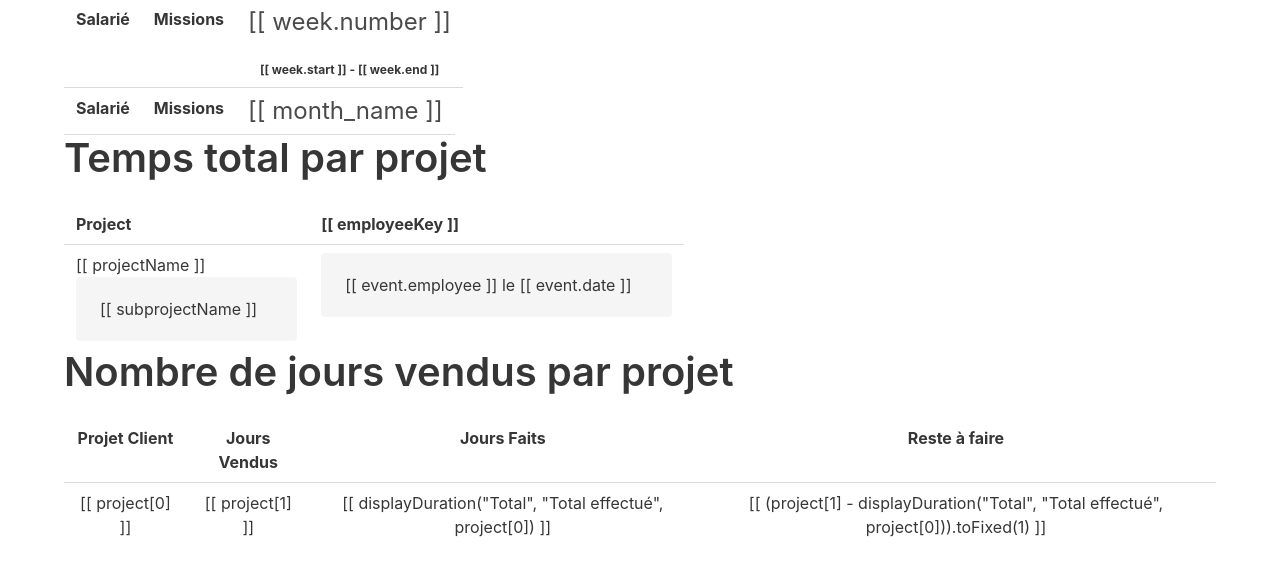
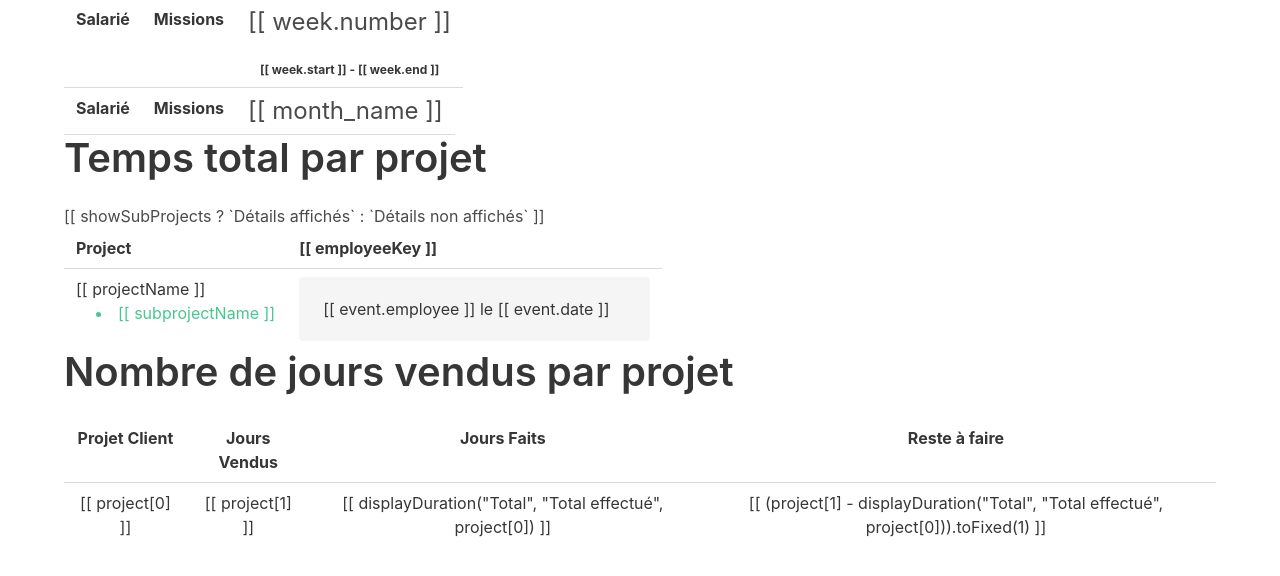
Before and after one commit to TelesCoop/white-rabbit, a Django app: template white_rabbit/templates/home.html in a window 1280 px wide. Shown: the part 159-735 px from the top of the page. Run offline with Django 3.2, Linux system fonts and the light colour scheme; the template is opened without the code that fills it, so the values that code supplies are empty; the visitor is signed in with stand-in values (Sample User, id 1); some libraries are stand-ins or nearby versions.

Commit message:
:style: Change style to subprojects and add checkbox

```diff
--- a/white_rabbit/templates/home.html
+++ b/white_rabbit/templates/home.html
@@ -151,6 +151,11 @@
         </b-tab-item>
         <b-tab-item label="Total par projet">
             <h2 class="title is-2">Temps total par projet</h2>
+            <b-field>
+                <b-checkbox v-model="showSubProjects" type="is-success">
+                    [[ showSubProjects ? `Détails affichés` : `Détails non affichés` ]]
+                </b-checkbox>
+            </b-field>
 
             <b-tabs v-model="activeMonth" :expanded="true" :multiline="true" animation="none">
                 <b-tab-item v-for="month in Object.keys(timePerEmployeePerMonthPerProject.Total)" :label="month">
@@ -163,9 +168,9 @@
                         </tr>
                         <tr v-for="projectName in Object.keys(timePerEmployeePerMonthPerProject.Total[month])">
                             <td>
-                                <div v-if="Object.keys(timePerEmployeePerMonthPerProject.Total[month][projectName]['subprojects']).length <= 0">[[ projectName ]]</div>
-                                <b-collapse
-                                    v-if="Object.keys(timePerEmployeePerMonthPerProject.Total[month][projectName]['subprojects']).length > 0"
+                                <div>[[ projectName ]]</div>
+                                {% comment %} <b-collapse
+
                                     :animation="''"
                                     :open="false"
                                     :aria-id="employeeKey + month + projectName + subprojectName"
@@ -175,14 +180,14 @@
                                             [[ projectName ]]
                                         </span>
                                     </template>
-                                    <div class="notification">
+                                </b-collapse> {% endcomment %}
+                                <div v-if="Object.keys(timePerEmployeePerMonthPerProject.Total[month][projectName]['subprojects']).length > 0  && showSubProjects">
                                     <ul>
-                                            <li v-for="subprojectName in Object.keys(timePerEmployeePerMonthPerProject.Total[month][projectName]['subprojects'])">
+                                        <li style="padding-left: 20px; list-style: inside; color: #48c78e;" v-for="subprojectName in Object.keys(timePerEmployeePerMonthPerProject.Total[month][projectName]['subprojects'])">
                                             [[ subprojectName ]]
                                         </li>
                                     </ul>
                                 </div>
-                                </b-collapse>
                             </td>
                             <td v-for="employeeKey in Object.keys(timePerEmployeePerMonthPerProject)">
                                 <b-collapse
@@ -194,14 +199,19 @@
                                     <template #trigger>
                                         <span :aria-controls="employeeKey + month + projectName">
                                             [[ displayDuration(employeeKey, month, projectName) ]]
-                                            <div class="notification" v-if="Object.keys(timePerEmployeePerMonthPerProject.Total[month][projectName]['subprojects']).length > 0">
+                                        </span>
+                                        <div style="color: #48c78e;" v-if="Object.keys(timePerEmployeePerMonthPerProject.Total[month][projectName]['subprojects']).length > 0 && showSubProjects">
                                             <ul>
                                                 <li v-for="subprojectName in Object.keys(timePerEmployeePerMonthPerProject.Total[month][projectName]['subprojects'])">
+                                                    <span v-if="displayDuration(employeeKey, month, projectName, subprojectName)">
                                                         [[ displayDuration(employeeKey, month, projectName, subprojectName) ]]
+                                                    </span>
+                                                    <span v-else>
+                                                        0
+                                                    </span>
                                                 </li>
                                             </ul>
                                         </div>
-                                        </span>
                                     </template>
                                     <div class="notification">
                                         <ul>
@@ -274,6 +284,7 @@
             upcomingWeeks: JSON.parse('{{ upcoming_weeks_str | escapejs }}'),
             upcomingMonths: JSON.parse('{{ upcoming_months_str | escapejs }}'),
             clientProjects: JSON.parse('{{ client_projects | escapejs }}'),
+            showSubProjects: false,
         },
         methods: {
             displayDuration(employee, month, project, subproject = null) {
```
Lines whose indentation alone changed are shown as unchanged.
